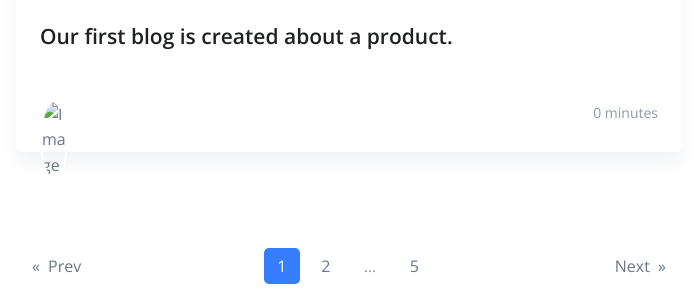
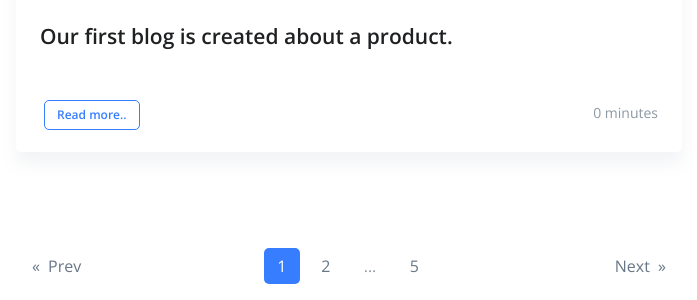
Before and after one commit to RakibulIslamDigonto/SECP_project, a Django app: page /blog/ in a window 1280 px wide. Shown: the part 1056-1356 px from the top of the page, without its empty margins (291-988 px from the left). Run offline with Django 3.2, Linux system fonts and the light colour scheme; data comes from the database, SQL or seed files in the repository; both versions use the stored data as it was after the commit; some libraries are stand-ins or nearby versions.

Commit message:
key commented

```diff
--- a/blog/models.py
+++ b/blog/models.py
@@ -4,7 +4,11 @@
 
 class Blog(models.Model):
     title = models.CharField(max_length=100)
+    slug = models.SlugField()
     thumbnail = models.ImageField(upload_to = 'blog/images/')
     short_discription = models.TextField()
     discription = models.TextField()
     creation = models.DateTimeField(auto_now_add=True)
+
+    def __str__(self):
+        return self.title
--- a/templates/blog/blog.html
+++ b/templates/blog/blog.html
@@ -233,11 +233,14 @@
                     data-placement="top"
                     title="Hanna Wolfe"
                   >
-                    <img
-                      class="avatar-img"
-                      src=""
-                      alt="Image"
-                    />
+                  <div class="d-block">
+                    <button
+                      type="button"
+                      class="btn btn-xs btn-outline-primary font-weight-bold text-nowrap ml-1"
+                    >
+                      Read more..
+                    </button>
+                  </div>
                   </div>
                 </div>
                 <div
```
Also changed, not shown: SECP_project/settings.py (+9 -7 lines), blog/migrations/0002_blog_slug.py (added), db.sqlite3, media/blog/images/img2.jpg (added).
